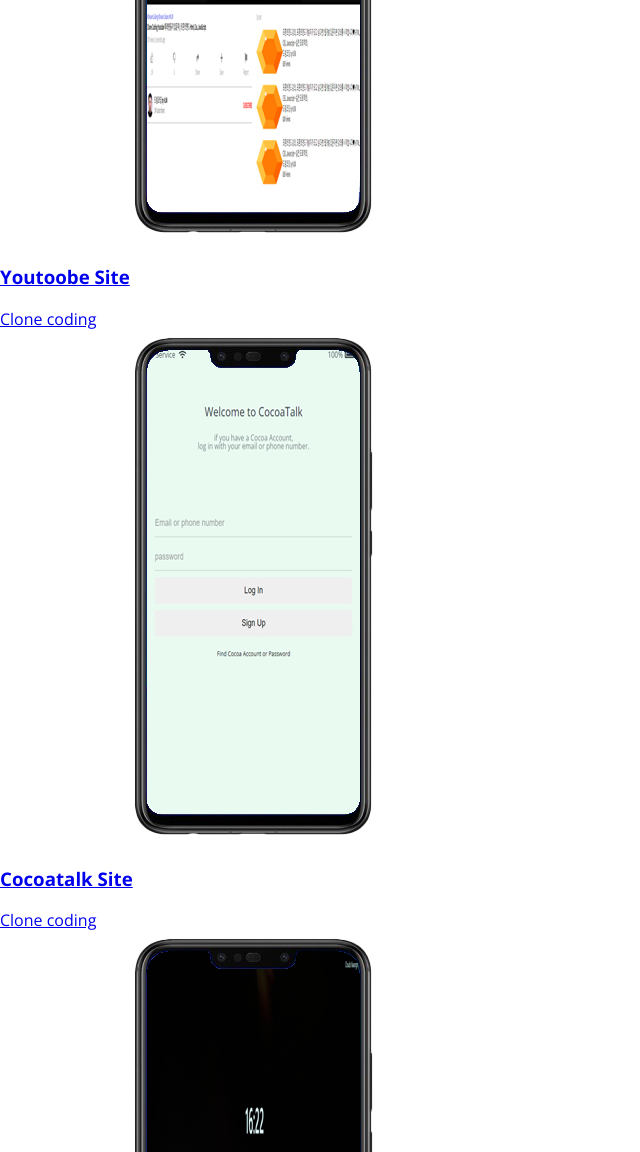
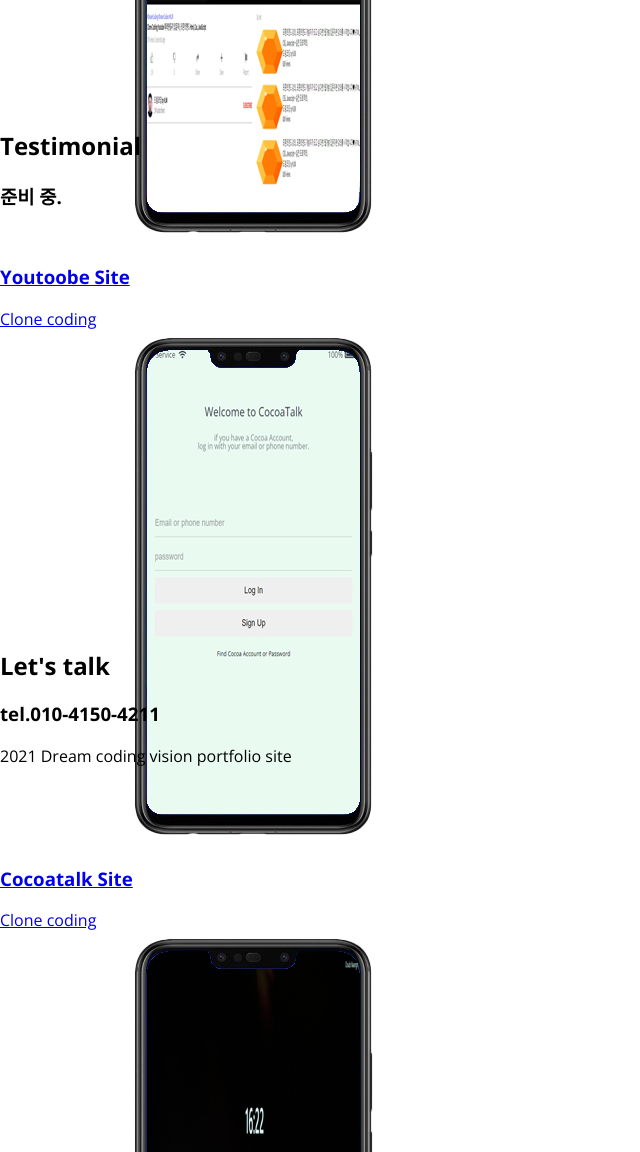
Before and after one commit to 1478952/portfolio, a plain HTML site: page index.html in a window 1280 px wide. Shown: the part 2140-3292 px from the top of the page, without its empty margins (0-640 px from the left). Drawn offline with nearby package versions, Linux system fonts and the light colour scheme.

Commit message:
html end

```diff
--- a/index.html
+++ b/index.html
@@ -179,7 +179,14 @@
         </div>
       </a>
     </section>
-    <section class="Testimonial"></section>
-    <section class="talk"></section>
+    <section class="Testimonial">
+      <h1>Testimonial</h1>
+      <h3>준비 중.</h3>
+    </section>
+    <section class="talk">
+      <h1>Let's talk</h1>
+      <h3>tel.010-4150-4211</h3>
+      <span>2021 Dream coding vision portfolio site</span>
+    </section>
   </body>
 </html>
```
